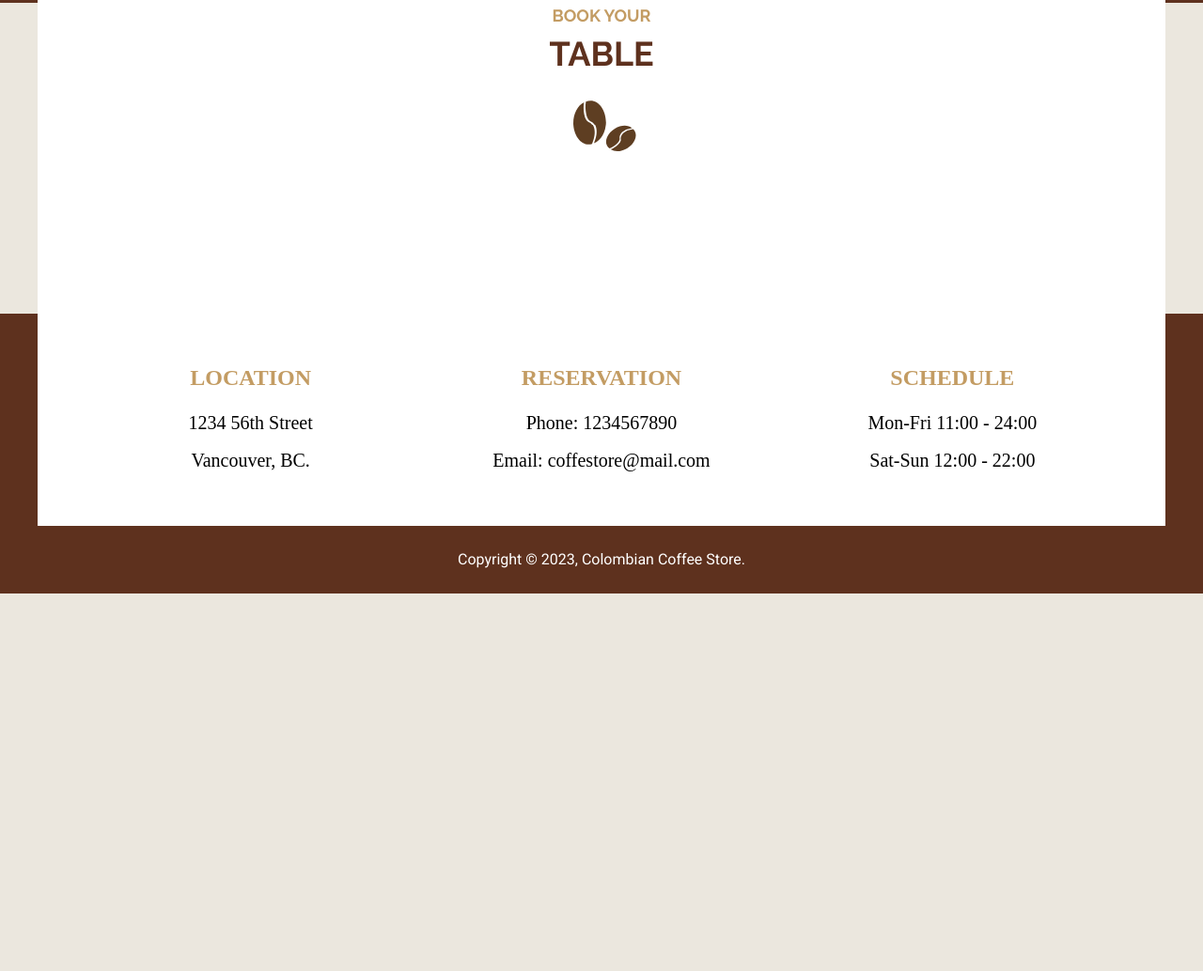
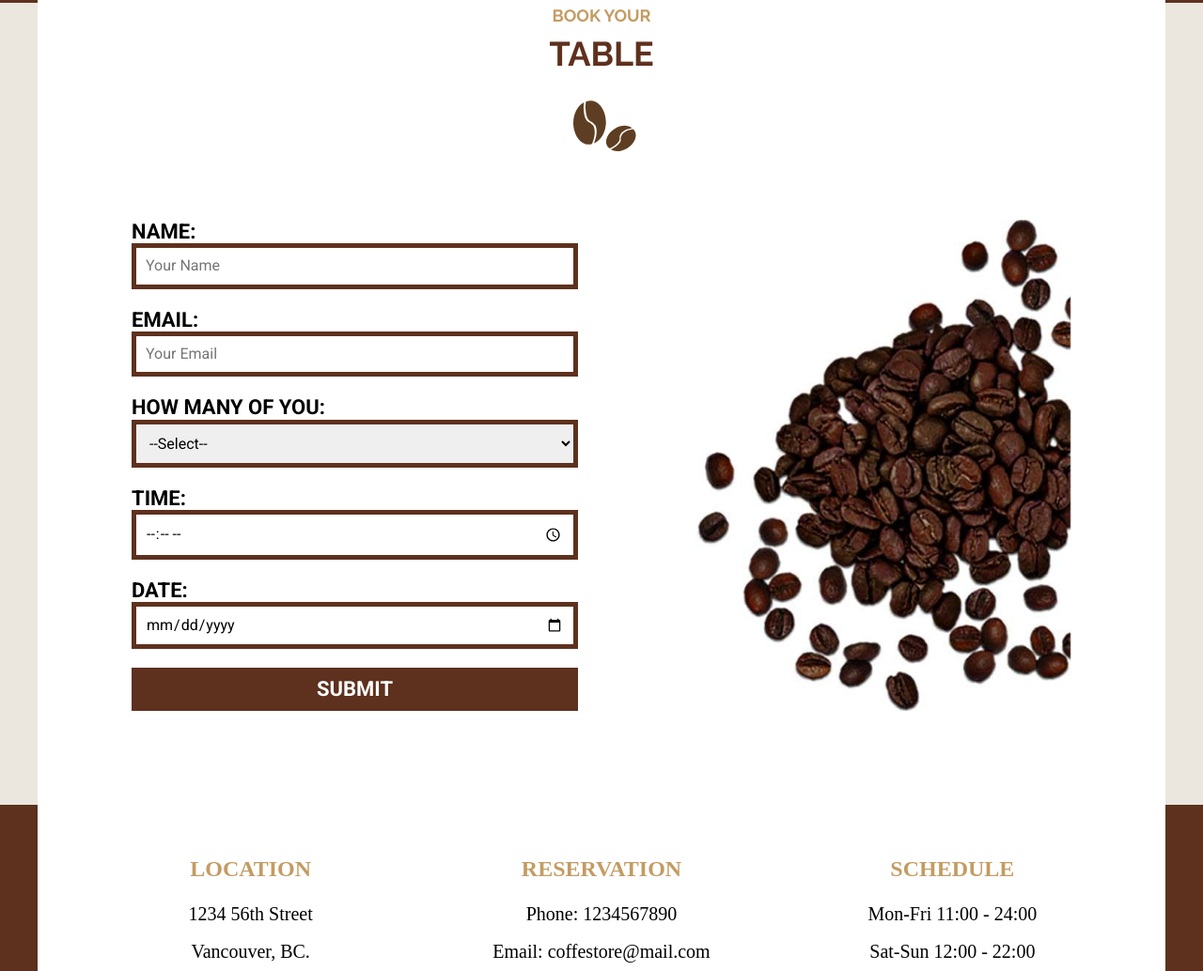
Before and after one commit to chemarinconez/coffeeStoreWeb1, a website: page index.html in a window 1280 px wide. Shown: the part 4213-5247 px from the top of the page at 94% size. Before the commit the page ends 4845 px from the top, so only its background shows below. Drawn offline with Linux system fonts and the light colour scheme; a web font is replaced by a local one.

Commit message:
Adding the html and sass to the reservation form

```diff
--- a/index.html
+++ b/index.html
@@ -204,8 +204,43 @@
         </section>
       </div>
     </section>
+
     <section class="reservation-form container" id="reservations">
       <h2><span>Book your</span> Table</h2>
+      <div class="contact-content">
+        <form action="#">
+          <div class="field">
+            <label for="name">Name:</label>
+            <input type="text" id="name" placeholder="Your Name" />
+          </div>
+          <div class="field">
+            <label for="email">Email:</label>
+            <input type="email" id="email" placeholder="Your Email" />
+          </div>
+          <div class="field">
+            <label>How many of you:</label>
+            <select>
+              <option value="" disabled selected>--Select--</option>
+              <option value="1">1</option>
+              <option value="2">2</option>
+              <option value="3">3</option>
+              <option value="4">4</option>
+              <option value="more">5+</option>
+            </select>
+          </div>
+          <div class="field">
+            <label for="time">Time:</label>
+            <input type="time" id="time" min="11:00" max="24:00" />
+          </div>
+          <div class="field">
+            <label for="date">Date:</label>
+            <input type="date" id="date" />
+          </div>
+          <div class="field">
+            <input type="submit" value="Submit" />
+          </div>
+        </form>
+      </div>
     </section>
 
     <footer class="footer">
--- a/src/scss/home/_form.scss
+++ b/src/scss/home/_form.scss
@@ -11,3 +11,51 @@
         //position: relative;
     }
 }
+
+.contact-content {
+    @include m.tablet {
+        @include m.grid(2, v.$separation);
+        background-image: url(../img/coffee_beans.jpg);
+        background-repeat: no-repeat;
+        background-position: right center;
+        background-size: 40%;
+    }
+}
+
+form {
+    .field {
+        margin-bottom: 2rem;
+
+        &:last-of-type {
+            margin-bottom: 0;
+        }
+
+        label {
+            text-transform: uppercase;
+            display: block;
+            font-size: 2.2rem;
+            font-weight: 700;
+        }
+
+        input:not([type="submit"]), select {
+            width: 100%;
+            padding: 1rem;
+            border: .5rem solid v.$primary;
+        }
+
+        input[type="submit"] {
+            background-color: v.$primary;
+            width: 100%;
+            border: none;
+            padding: 1rem;
+            color: v.$white;
+            font-size: 2.2rem;
+            font-weight: 700;
+            text-transform: uppercase;
+
+            &:hover {
+                cursor: pointer;
+            }
+        }
+    }
+}
```
Also changed, not shown: build/css/app.css.
